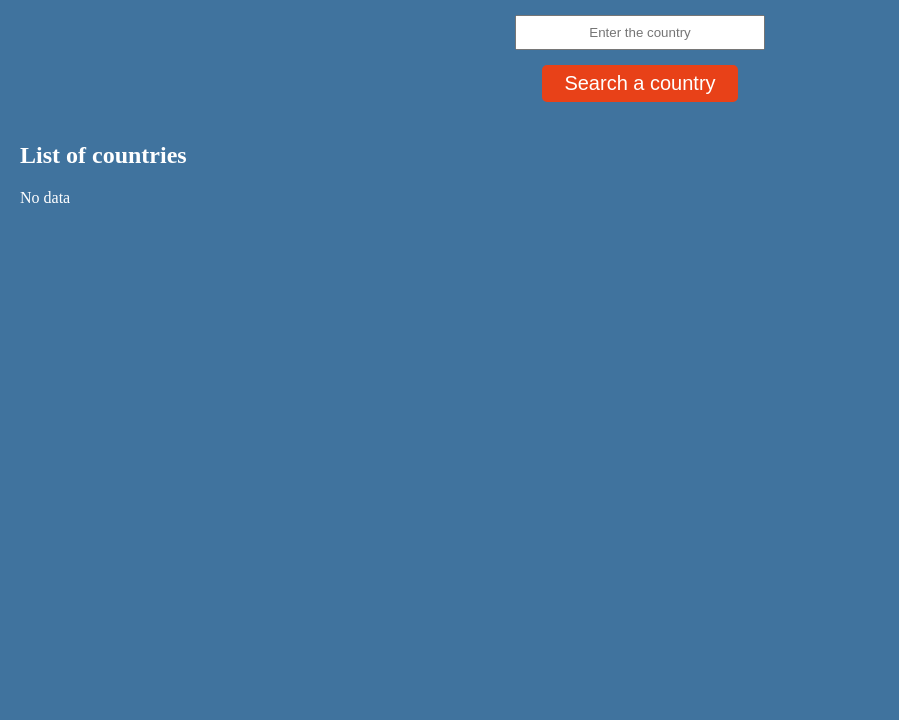
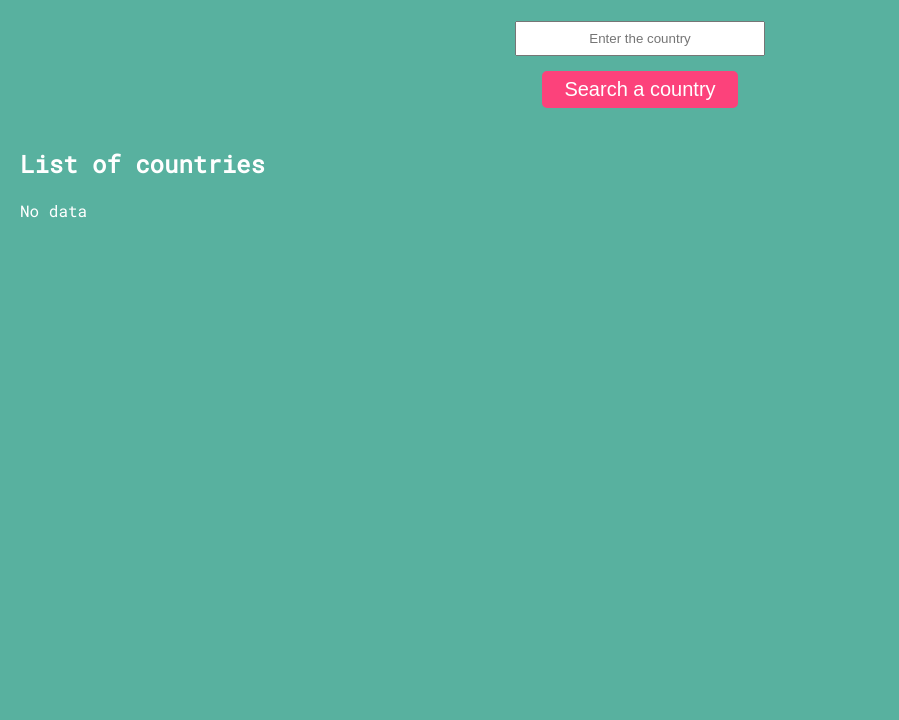
Before and after one commit to cygp/country-search-engine, a website: page index.html in a window 1280 px wide. Shown: the part 80-800 px from the top of the page, without its empty margins (0-899 px from the left). Drawn offline with nearby package versions, Linux system fonts and the light colour scheme.

Commit message:
Change index.html, Change style.scss

```diff
--- a/index.html
+++ b/index.html
@@ -3,6 +3,7 @@
 	<head>
 		<title>Country Search Engine</title>
 		<link rel="stylesheet" type="text/css" href="css/style.css">
+		<link href="https://fonts.googleapis.com/css?family=Roboto+Mono" rel="stylesheet">
 	</head>
 	<body>
 		<div class="search">
--- a/sass/style.scss
+++ b/sass/style.scss
@@ -1,8 +1,9 @@
 * {box-sizing: border-box;}
 body {
 	color: #fff;
-	background-color: #40739e;
+	background-color: #58B19F;
 	margin: 0 auto;
+	font-family: 'Roboto Mono', monospace;
 	.search {
 		display: flex;
     	flex-direction: column;
@@ -11,12 +12,15 @@ body {
     		text-transform: uppercase;
     	}
 		button {
-			background-color: #e84118;
+			background-color: #FC427B;
 			color: #fff;
-			border: 2px solid #e84118;
+			border: 2px solid #FC427B;
 			border-radius: 5px;
 			padding: 5px 20px;
 			font-size: 20px;
+			:focus {
+				outline: 0;
+			}
 		}
 		input {
 			height: 35px;
```
Also changed, not shown: css/style.css.
